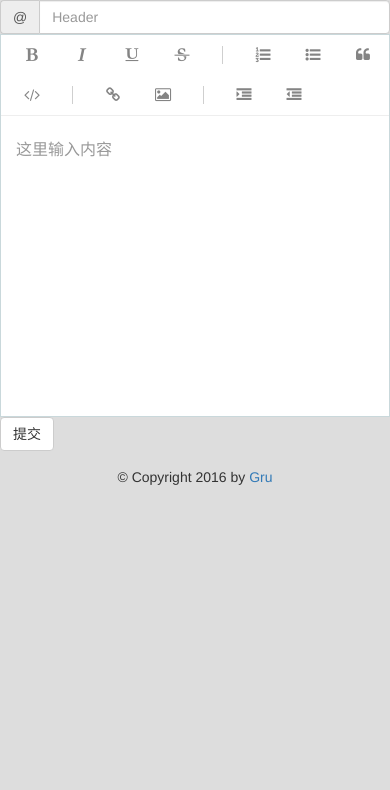
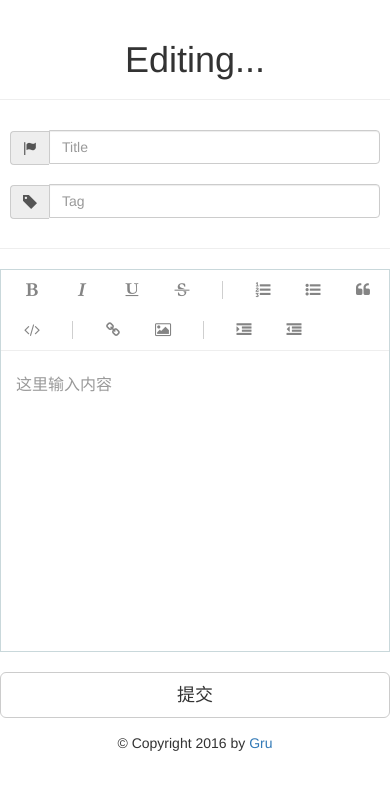
Before and after one commit to liu772992382/myblog, a Flask app: page /edit in a window 390 px wide. Shown: the top 790 px of the page. Run offline with Flask 2, Linux system fonts and the light colour scheme; some libraries are stand-ins or nearby versions.

Commit message:
almost finish

```diff
--- a/hello.py
+++ b/hello.py
@@ -1,19 +1,39 @@
 #coding=utf-8
 #!/usr/bin/env python
 from flask import *
+from werkzeug.utils import secure_filename
+from flask.ext.sqlalchemy import SQLAlchemy
+from model import *
+from flask import Flask, request, render_template,redirect,make_response,flash,session,g,url_for
+from time import *
 
-app = Flask(__name__)
 
 @app.route('/',methods=['GET'])
-def hello_world():
-	return render_template('welcome.html', title="Welcome")
+@app.route('/<int:page>',methods=['GET'])
+def hello_world(page = 1):
+	paginate = Article.query.order_by(Article.Id.desc()).paginate(page, 5, False)
+	return render_template('welcome.html', title="Welcome",articles=paginate)
 
 @app.route('/edit',methods=['GET','POST'])
 def edit():
 	if request.method=='GET':
 		return render_template('edit.html',title="edit")
-	else:
-		print request.form
+	elif request.method=='POST':
+		form = request.form
+		print form
+		t=localtime()
+		print t
+		g.article=Article()
+		g.article.Title=form['Title']
+		g.article.Content=form['Content']
+		g.article.Tag=form['Tag']
+		g.article.SubTime=str(t[0])+'-'+str(t[1])+'-'+str(t[2])
+		print 1
+		db.session.add(g.article)
+		print 2
+		db.session.commit()
+		print 3
+		db.session.close()
 		return 'yes'
 if __name__ == '__main__':
     app.run(debug=True)
--- /dev/null
+++ b/static/css/edit.css
@@ -0,0 +1,11 @@
+.page-header{
+	text-align: center;
+}
+
+.input-group{
+	padding: 10px;
+}
+
+.textarea{
+	margin: 5px;
+}
--- a/templates/base.html
+++ b/templates/base.html
@@ -8,7 +8,6 @@
 	 <title>{% block title %}{% endblock %} - My Blog</title>
 	<!-- Bootstrap -->
  <link href="../static/css/bootstrap.min.css" rel="stylesheet">
- <link href="../static/css/index.css" rel="stylesheet">
  <link rel="stylesheet" type="text/css" href="../static/css/font-awesome.css" />
 <link rel="stylesheet" type="text/css" href="../static/css/simditor.css" />
 
--- a/templates/edit.html
+++ b/templates/edit.html
@@ -3,18 +3,32 @@
 {% block head %}
 {% endblock %}
 {% block content %}
+<link href="../static/css/edit.css" rel="stylesheet">
+<div class="page-header">
+  <h1>Editing...</h1>
+</div>
+<form class="form-group" action="" method="post" enctype="multipart/form-data">
 	<div class="row">
-		<div class="col-md-2">
-			<form class="form-group" action="" method="post" enctype="multipart/form-data">
+		<div class="col-md-6">
 			<div class="input-group">
-			  <span class="input-group-addon" id="sizing-addon2">@</span>
-			  <input type="text" class="form-control" placeholder="Header" aria-describedby="sizing-addon2">
+			  <span class="input-group-addon glyphicon glyphicon-flag"></span>
+			  <input type="text" class="form-control" placeholder="Title" aria-describedby="sizing-addon2" name="Title">
 			</div>
-			<textarea id="editor" placeholder="这里输入内容" name="editor" autofocus></textarea>
-			<button type="submit"  class="btn btn-default">提交</button>
 		</div>
-		<div class="col-md-10">
-		</form>
+		<div class="col-md-6">
+			<div class="input-group">
+			  <span class="input-group-addon glyphicon glyphicon-tag"></span>
+			  <input type="text" class="form-control" placeholder="Tag" aria-describedby="sizing-addon2" name="Tag">
+			</div>
 		</div>
+    <hr>
 	</div>
+	<textarea id="editor" placeholder="这里输入内容" name="Content" upload="true" autofocus></textarea>
+  <br/>
+  <div class="row">
+    <div class="col-md-8 col-md-offset-2">
+      <button type="submit"  class="btn btn-default btn-lg btn-block center-block">提交</button>
+    </div>
+  </div>
+</form>
 {% endblock %}
```
Also changed, not shown: config.py (added, +8 -0 lines), model.py (added, +20 -0 lines), templates/welcome.html (+6 -5 lines), 2 other files.
